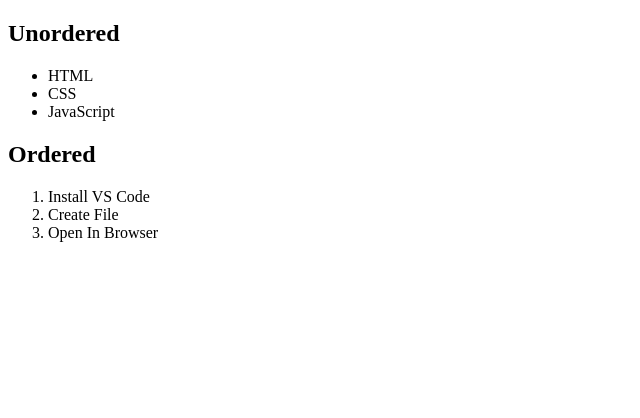
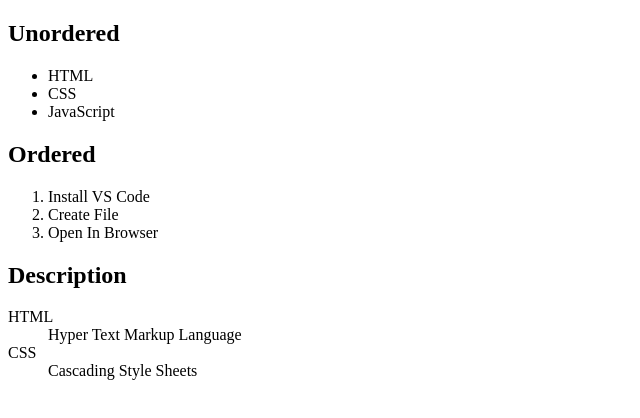
Before and after one commit to sai-secretive/WDW_0509, a plain HTML site: page Web Designing Workshop Assignment/Assignment_5.html in a window 1280 px wide. Shown: the whole page, without its empty margins (0-640 px from the left). Drawn offline with Linux system fonts and the light colour scheme.

Commit message:
ASSIGNMENT 5 : DESCRIPTION LIST ADDED { ASS_5 DONE}

```diff
--- a/Web Designing Workshop Assignment/Assignment_5.html
+++ b/Web Designing Workshop Assignment/Assignment_5.html
@@ -23,7 +23,14 @@
         <li>Open In Browser</li>
     </ol>
 
-
+    <!-- Description List -->
+    <h2>Description</h2>
+    <dl>
+        <dt>HTML</dt>
+        <dd>Hyper Text Markup Language</dd>
+        <dt>CSS</dt>
+        <dd>Cascading Style Sheets</dd>
+    </dl>
 
 </body>
 </html>
```
